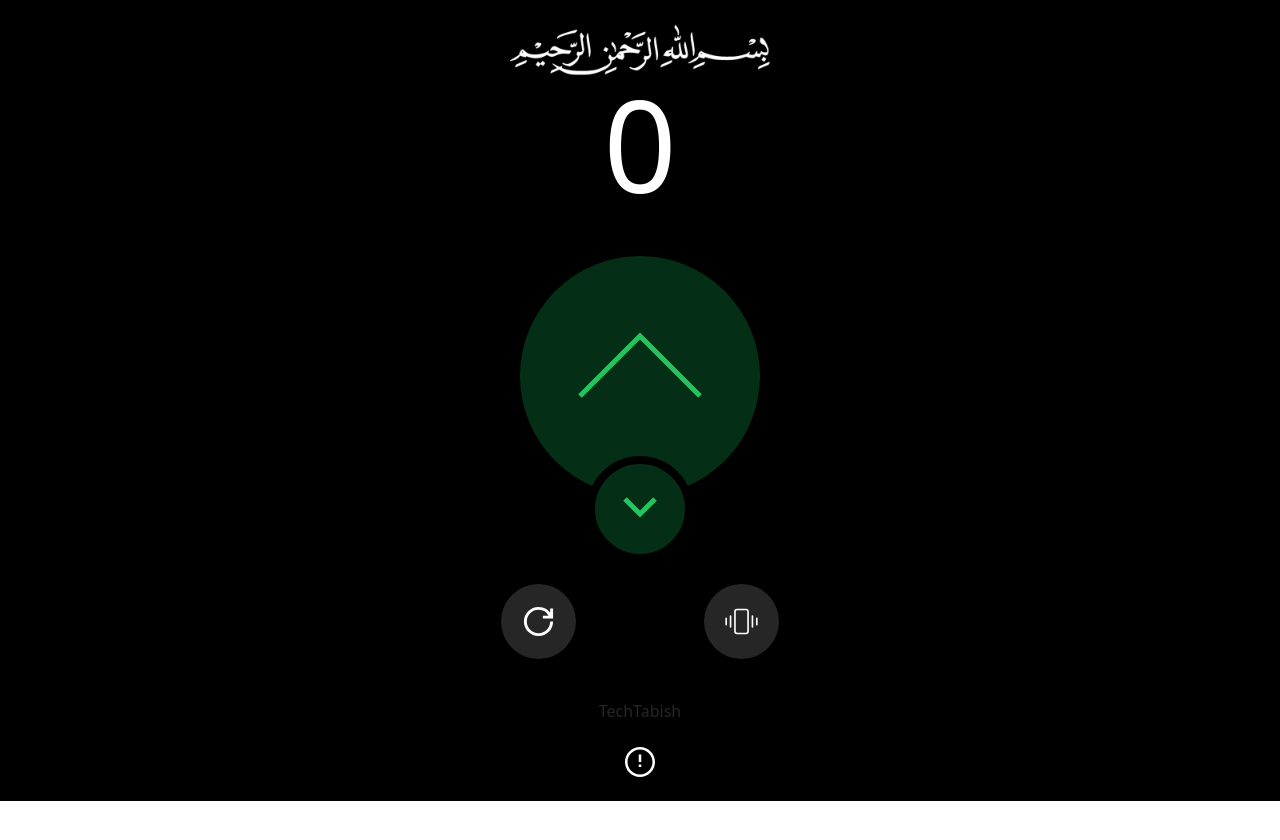
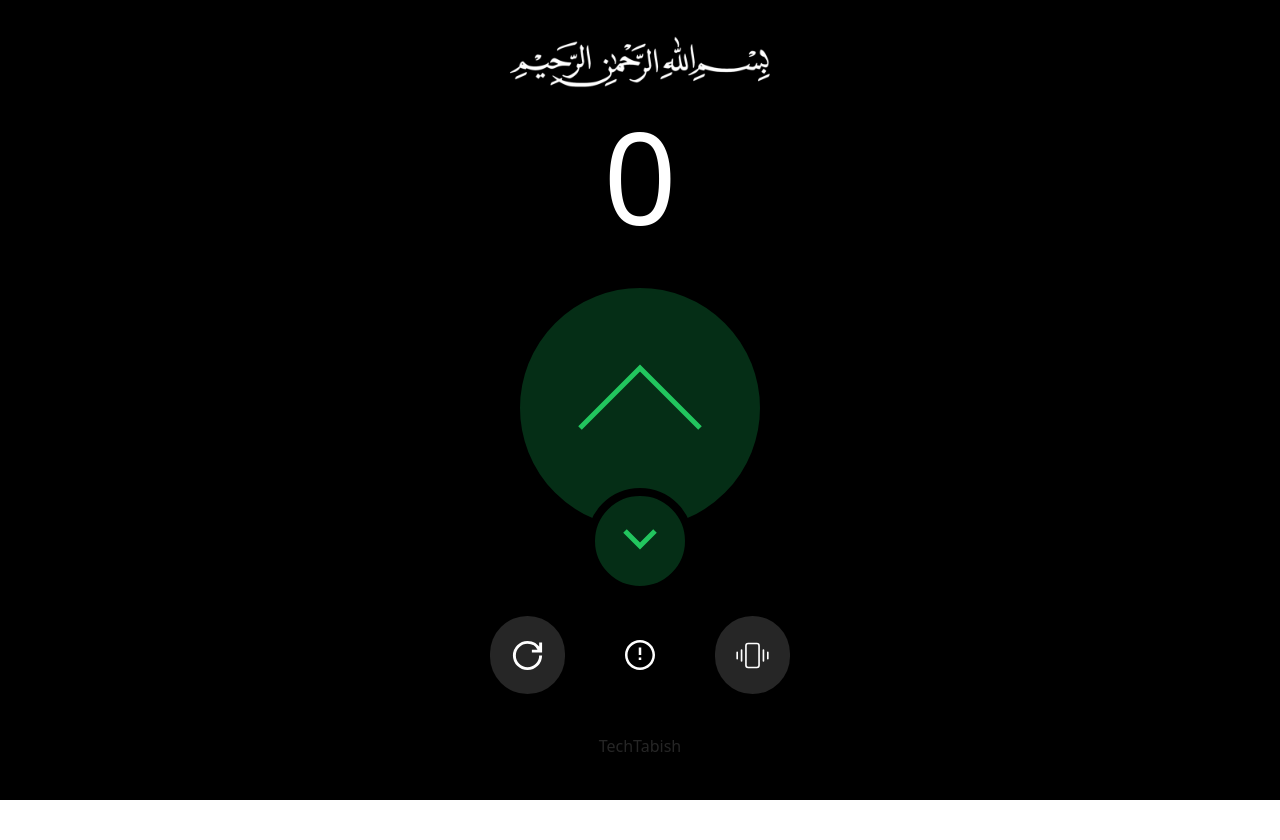
Before and after one commit to Tabishkhan18/Tasbih, a React (Vite) app: page / in a window 1280 px wide. Shown: the top 840 px of the page. After the commit the page ends 800 px from the top, so only its background shows below. Built offline with nearby package versions, Linux system fonts and the light colour scheme.

Commit message:
added tooltip

```diff
--- a/src/App.jsx
+++ b/src/App.jsx
@@ -47,11 +47,11 @@ function App() {
 
   return (
     <>
-      <div className="main bg-black flex flex-col h-fit items-center">
+      <div className="main bg-black flex flex-col h-lvh items-center">
 
-        <img className='absolute invert mt-2' src="./img.png" alt="" width={300} />
+        <img className='absolute invert mt-5' src="./img.png" alt="" width={300} />
         {/* <h1 className='absolute mt-10 text-white text-3xl font-semibold'>بِسْمِ ٱللَّٰهِ ٱلرَّحْمَٰنِ ٱلرَّحِيمِ</h1> */}
-        <h1 className='text-9xl mt-20  text-white'>{count}</h1>
+        <h1 className='text-9xl mt-28  text-white'>{count}</h1>
 
         {/* Increment */}
         <button className='my-10 bg-green-950 active:bg-green-900 border-8 border-black active:border-[#22c55e] p-5 rounded-full' onClick={handleIncrement}>
@@ -69,7 +69,7 @@ function App() {
         </button>
 
         {/* Decrement */}
-        <button className='my-10 absolute top-[26rem] bg-green-950 active:bg-green-900 border-8 border-black active:border-[#22c55e] p-5 rounded-full' onClick={() => { if (count > 0) { setCount((count) => count - 1) } }}>
+        <button className='my-10 absolute top-[28rem] bg-green-950 active:bg-green-900 border-8 border-black active:border-[#22c55e] p-5 rounded-full' onClick={() => { if (count > 0) { setCount((count) => count - 1) } }}>
           <svg
             xmlns="http://www.w3.org/2000/svg"
             viewBox="0 0 50 50"
@@ -84,14 +84,15 @@ function App() {
         </button>
 
         {/* Utilities Buttons */}
-        <div className="funtionbtn my-10 flex gap-32">
+        <div className="funtionbtn my-10 flex gap-14">
           <button className='bg-neutral-800 active:bg-neutral-600 p-5 active:animate-spin-full text-white rounded-full' onClick={() => setCount((count) => count - count)}><GrPowerReset size={35} /></button>
+          <div className='py-5'>
+            <Tooltip />
+          </div>
           <button className={`p-5 text-white rounded-full ${isVibrating ? 'bg-green-500' : 'bg-neutral-800'}`} onClick={toggleVibrate}>{isVibrating ? <PiVibrateFill size={35} /> : <PiVibrateLight size={35} />}</button>
         </div>
         <p className="text-neutral-800">TechTabish </p>
-        <div className='flex w-full justify-center py-5'>
-          <Tooltip />
-        </div>
+
       </div>
     </>
   )
```
